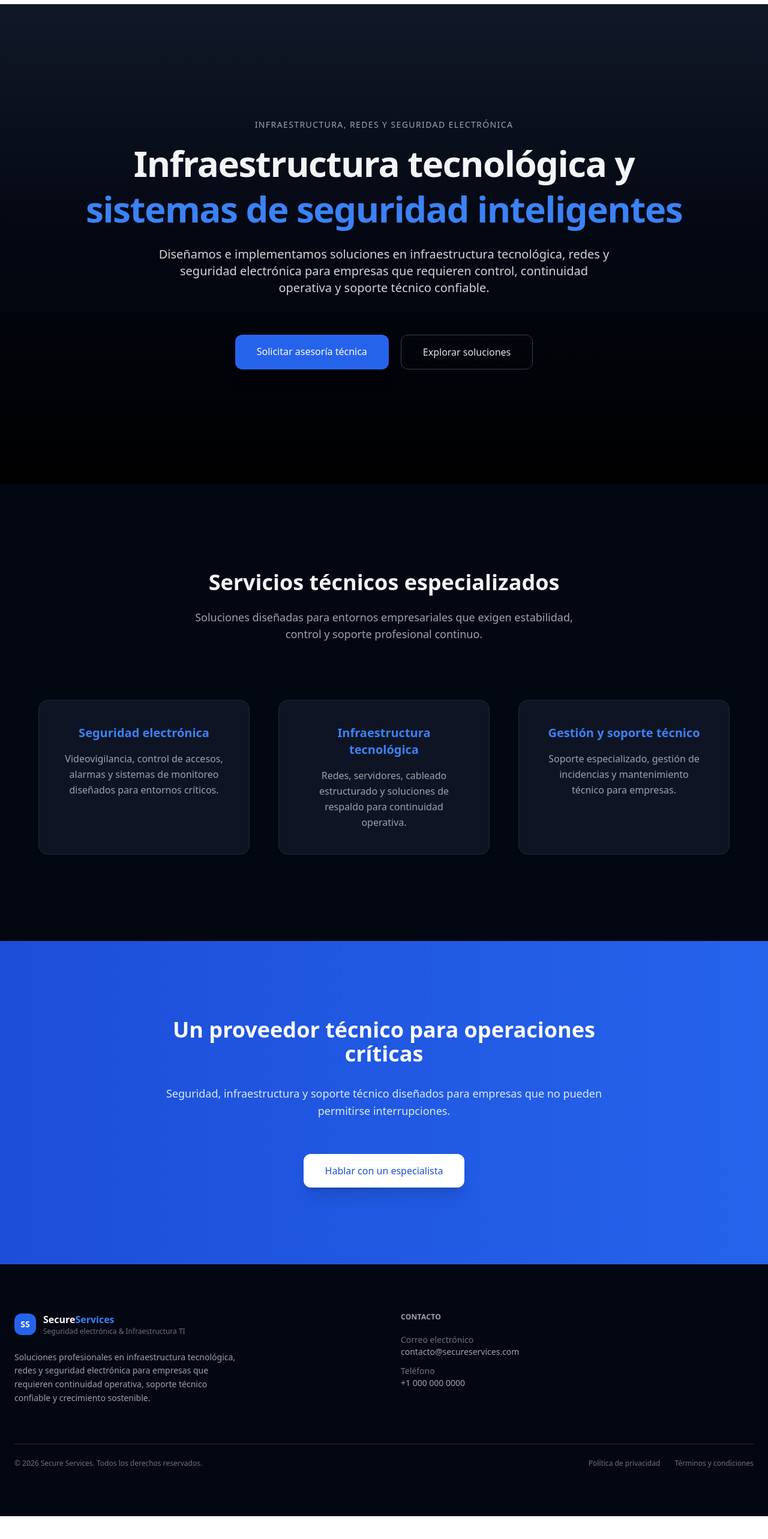
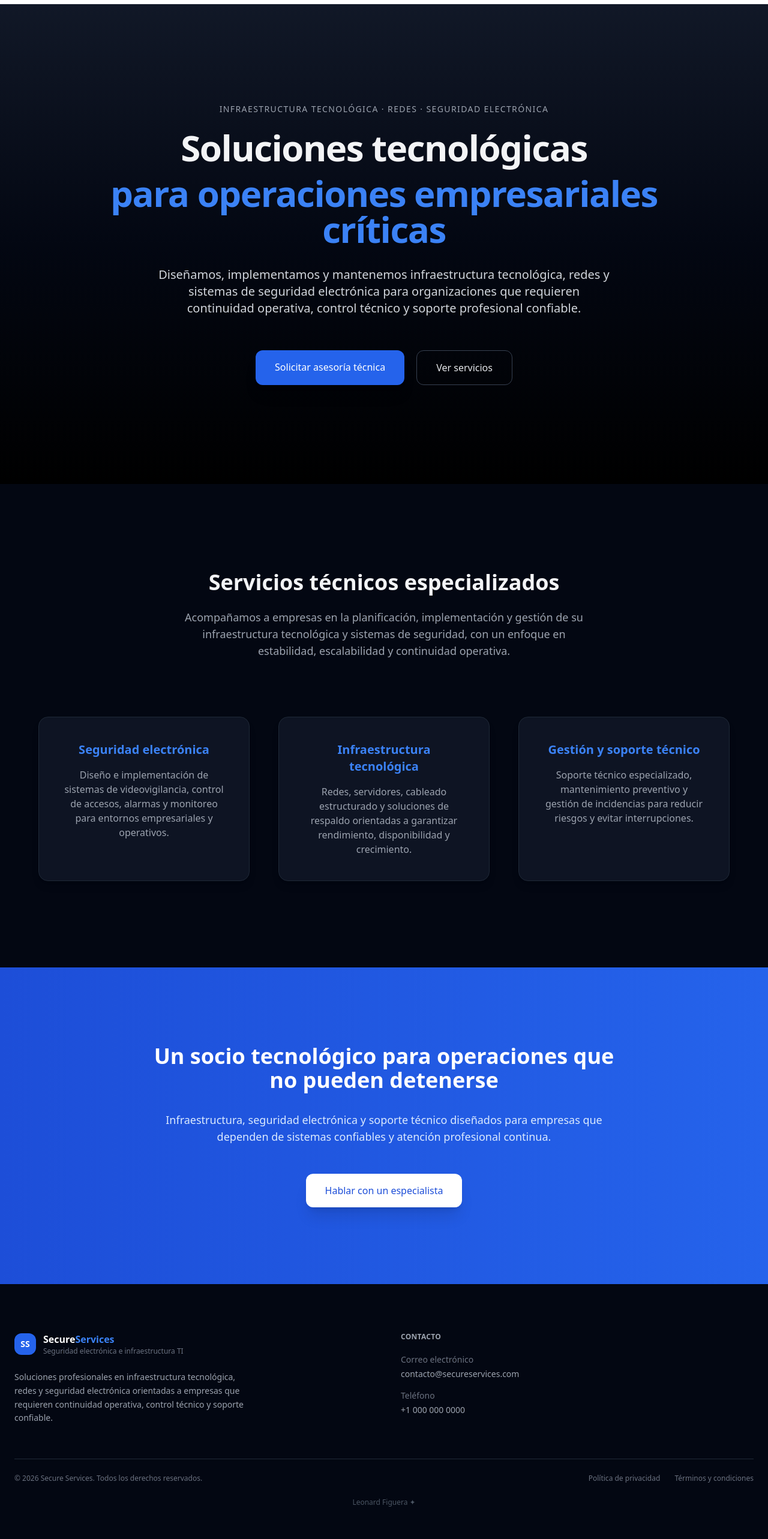
Before and after one commit to Leonard1600/secure-services-platform, a React (Vite) app in the folder client/: page / in a window 1280 px wide. Shown: the part 74-2640 px from the top of the page at 60% size. Before the commit the page ends 2602 px from the top, so only its background shows below. Built offline with nearby package versions, Linux system fonts and the light colour scheme.

Commit message:
refine public pages copy, layout and footer signature

```diff
--- a/client/src/components/layout/PublicFooter.jsx
+++ b/client/src/components/layout/PublicFooter.jsx
@@ -3,10 +3,10 @@ import { Link } from 'react-router-dom';
 const PublicFooter = () => {
   return (
     <footer className="bg-gray-950 text-gray-300">
-      <div className="max-w-7xl mx-auto px-6 py-20">
+      <div className="max-w-7xl mx-auto px-6 py-16 md:py-20">
 
         {/* ================= TOP ================= */}
-        <div className="grid grid-cols-1 md:grid-cols-2 gap-14">
+        <div className="grid grid-cols-1 md:grid-cols-2 gap-12 md:gap-14">
 
           {/* ================= BRAND ================= */}
           <div>
@@ -20,15 +20,15 @@ const PublicFooter = () => {
                   Secure<span className="text-blue-500">Services</span>
                 </span>
                 <span className="text-xs text-gray-500">
-                  Seguridad electrónica & Infraestructura TI
+                  Seguridad electrónica e infraestructura TI
                 </span>
               </div>
             </div>
 
             <p className="text-sm text-gray-400 leading-relaxed max-w-sm">
               Soluciones profesionales en infraestructura tecnológica, redes y
-              seguridad electrónica para empresas que requieren continuidad
-              operativa, soporte técnico confiable y crecimiento sostenible.
+              seguridad electrónica orientadas a empresas que requieren
+              continuidad operativa, control técnico y soporte confiable.
             </p>
           </div>
 
@@ -38,21 +38,21 @@ const PublicFooter = () => {
               Contacto
             </h4>
 
-            <ul className="space-y-3 text-sm text-gray-400">
+            <ul className="space-y-4 text-sm text-gray-400">
               <li>
-                <span className="block text-gray-500">
+                <span className="block text-gray-500 mb-1">
                   Correo electrónico
                 </span>
                 <a
                   href="mailto:contacto@secureservices.com"
-                  className="hover:text-white transition"
+                  className="hover:text-white transition break-all"
                 >
                   contacto@secureservices.com
                 </a>
               </li>
 
               <li>
-                <span className="block text-gray-500">
+                <span className="block text-gray-500 mb-1">
                   Teléfono
                 </span>
                 <a
@@ -68,12 +68,13 @@ const PublicFooter = () => {
         </div>
 
         {/* ================= BOTTOM ================= */}
-        <div className="border-t border-gray-800 mt-16 pt-6 flex flex-col md:flex-row items-center justify-between gap-4 text-xs text-gray-500">
-          <span>
+        <div className="border-t border-gray-800 mt-14 pt-6 flex flex-col md:flex-row items-center justify-between gap-4 text-xs text-gray-500">
+
+          <span className="text-center md:text-left">
             © {new Date().getFullYear()} Secure Services. Todos los derechos reservados.
           </span>
 
-          <div className="flex gap-6">
+          <div className="flex flex-wrap justify-center gap-6">
             <a href="#" className="hover:text-gray-300 transition">
               Política de privacidad
             </a>
@@ -83,6 +84,11 @@ const PublicFooter = () => {
           </div>
         </div>
 
+        {/* ================= SIGNATURE ================= */}
+        <div className="mt-6 text-center text-xs text-gray-600">
+          Leonard Figuera <span aria-hidden="true">✦</span>
+        </div>
+
       </div>
     </footer>
   );
--- a/client/src/pages/Contact.jsx
+++ b/client/src/pages/Contact.jsx
@@ -5,44 +5,46 @@ const Contact = () => {
     <main className="bg-white text-gray-800">
 
       {/* ================= HERO ================= */}
-      <section className="bg-gradient-to-b from-gray-50 to-white py-32 px-6">
+      <section className="bg-gradient-to-b from-gray-50 to-white py-28 md:py-32 px-6">
         <div className="max-w-4xl mx-auto text-center">
-          <span className="inline-flex items-center gap-2 mb-6 px-4 py-1 rounded-full text-sm font-medium bg-blue-50 text-blue-600">
+          <span className="inline-flex items-center gap-2 mb-6 px-4 py-1 rounded-full text-xs md:text-sm font-medium bg-blue-50 text-blue-600">
             Contacto profesional
           </span>
 
           <h1 className="text-4xl md:text-5xl font-bold tracking-tight mb-8">
-            Hablemos de tu proyecto
+            Hablemos de tu entorno tecnológico
           </h1>
 
-          <p className="text-lg text-gray-600 max-w-2xl mx-auto leading-relaxed">
-            Si necesitas asesoría en seguridad electrónica o infraestructura
-            tecnológica, nuestro equipo puede ayudarte a diseñar una solución
-            segura, escalable y alineada a tus objetivos.
+          <p className="text-base md:text-lg text-gray-600 max-w-2xl mx-auto leading-relaxed">
+            Si tu empresa requiere soporte en seguridad electrónica o
+            infraestructura tecnológica, podemos ayudarte a evaluar tu entorno
+            actual y definir una solución segura, escalable y alineada a tus
+            objetivos operativos.
           </p>
         </div>
       </section>
 
       {/* ================= CONTACT CARD ================= */}
-      <section className="py-32 px-6">
+      <section className="py-28 md:py-32 px-6">
         <div className="max-w-3xl mx-auto">
-          <div className="bg-white border border-gray-100 rounded-2xl shadow-sm p-12 space-y-12">
+          <div className="bg-white border border-gray-100 rounded-2xl shadow-sm p-10 md:p-12 space-y-10">
 
-            <p className="text-gray-700 text-lg leading-relaxed">
+            <p className="text-gray-700 text-base md:text-lg leading-relaxed">
               Ponte en contacto con nosotros a través de los siguientes canales.
-              Te responderemos en el menor tiempo posible con atención personalizada.
+              Analizamos tu caso y te brindamos una respuesta clara, honesta y
+              orientada a resolver tu necesidad técnica.
             </p>
 
             {/* PHONE */}
             <div>
-              <p className="text-sm font-semibold text-gray-900 mb-2">
+              <p className="text-xs font-semibold text-gray-900 mb-2 uppercase tracking-wide">
                 Teléfono / WhatsApp
               </p>
               <a
                 href="https://wa.me/10000000000"
                 target="_blank"
                 rel="noopener noreferrer"
-                className="text-blue-600 font-medium hover:underline"
+                className="text-blue-600 font-medium hover:underline text-base"
               >
                 +1 000 000 0000
               </a>
@@ -50,32 +52,33 @@ const Contact = () => {
 
             {/* EMAIL */}
             <div>
-              <p className="text-sm font-semibold text-gray-900 mb-2">
+              <p className="text-xs font-semibold text-gray-900 mb-2 uppercase tracking-wide">
                 Correo electrónico
               </p>
               <a
                 href="mailto:contacto@secureservices.com"
-                className="text-blue-600 font-medium hover:underline"
+                className="text-blue-600 font-medium hover:underline text-base"
               >
                 contacto@secureservices.com
               </a>
             </div>
 
             {/* CTA */}
-            <div className="pt-4">
+            <div className="pt-2">
               <a
                 href="https://wa.me/10000000000"
                 target="_blank"
                 rel="noopener noreferrer"
                 className="inline-flex items-center justify-center bg-blue-600 text-white px-8 py-3 rounded-xl font-medium shadow-md hover:bg-blue-700 transition"
               >
-                Escríbenos por WhatsApp
+                Contactar por WhatsApp
               </a>
             </div>
 
-            <p className="text-gray-500 text-sm pt-6 leading-relaxed">
+            <p className="text-gray-500 text-sm pt-4 leading-relaxed">
               Atendemos consultas técnicas, proyectos nuevos y solicitudes de
-              mantenimiento para empresas y particulares.
+              mantenimiento para empresas que requieren soporte confiable,
+              continuidad operativa y control de su infraestructura.
             </p>
 
           </div>
--- a/client/src/pages/Home.jsx
+++ b/client/src/pages/Home.jsx
@@ -8,84 +8,85 @@ const Home = () => {
       {/* ================= HERO ================= */}
       <header className="relative min-h-screen flex items-center justify-center overflow-hidden bg-gradient-to-b from-gray-900 via-gray-950 to-black">
         <motion.div
-          initial={{ opacity: 0, y: 20 }}
+          initial={{ opacity: 0, y: 24 }}
           animate={{ opacity: 1, y: 0 }}
           transition={{ duration: 0.6, ease: 'easeOut' }}
           className="relative z-10 max-w-6xl mx-auto px-6 text-center"
         >
-          <p className="text-sm tracking-widest text-gray-400 uppercase mb-6">
-            Infraestructura, Redes y Seguridad Electrónica
+          <p className="text-xs sm:text-sm tracking-widest text-gray-400 uppercase mb-6">
+            Infraestructura tecnológica · Redes · Seguridad electrónica
           </p>
 
           <h1 className="text-4xl md:text-5xl lg:text-6xl font-extrabold tracking-tight mb-8">
-            Infraestructura tecnológica y
+            Soluciones tecnológicas
             <span className="block text-blue-500 mt-4">
-              sistemas de seguridad inteligentes
+              para operaciones empresariales críticas
             </span>
           </h1>
 
-          <p className="text-lg md:text-xl text-gray-300 max-w-3xl mx-auto mb-16 leading-relaxed">
-            Diseñamos e implementamos soluciones en infraestructura tecnológica,
-            redes y seguridad electrónica para empresas que requieren control,
-            continuidad operativa y soporte técnico confiable.
+          <p className="text-base md:text-lg lg:text-xl text-gray-300 max-w-3xl mx-auto mb-14 leading-relaxed">
+            Diseñamos, implementamos y mantenemos infraestructura tecnológica,
+            redes y sistemas de seguridad electrónica para organizaciones que
+            requieren continuidad operativa, control técnico y soporte profesional confiable.
           </p>
 
-          <div className="flex justify-center gap-5 flex-wrap">
+          <div className="flex justify-center gap-4 sm:gap-5 flex-wrap">
             <Link
               to="/contact"
-              className="px-9 py-4 rounded-xl bg-blue-600 text-white font-medium shadow-xl hover:bg-blue-700 transition"
+              className="px-8 py-4 rounded-xl bg-blue-600 text-white font-medium shadow-xl hover:bg-blue-700 transition"
             >
               Solicitar asesoría técnica
             </Link>
 
             <Link
               to="/services"
-              className="px-9 py-4 rounded-xl border border-gray-700 text-gray-200 hover:bg-gray-800 transition"
+              className="px-8 py-4 rounded-xl border border-gray-700 text-gray-200 hover:bg-gray-800 transition"
             >
-              Explorar soluciones
+              Ver servicios
             </Link>
           </div>
         </motion.div>
       </header>
 
       {/* ================= SERVICIOS ================= */}
-      <section className="py-36 px-6 bg-gray-950">
+      <section className="py-28 md:py-36 px-6 bg-gray-950">
         <div className="max-w-6xl mx-auto text-center">
-          <div className="mb-24">
+          <div className="mb-20 md:mb-24">
             <h2 className="text-3xl md:text-4xl font-bold mb-6">
               Servicios técnicos especializados
             </h2>
-            <p className="text-gray-400 max-w-2xl mx-auto text-lg">
-              Soluciones diseñadas para entornos empresariales que exigen
-              estabilidad, control y soporte profesional continuo.
+            <p className="text-gray-400 max-w-2xl mx-auto text-base md:text-lg leading-relaxed">
+              Acompañamos a empresas en la planificación, implementación y
+              gestión de su infraestructura tecnológica y sistemas de seguridad,
+              con un enfoque en estabilidad, escalabilidad y continuidad operativa.
             </p>
           </div>
 
-          <div className="grid grid-cols-1 md:grid-cols-3 gap-12">
+          <div className="grid grid-cols-1 md:grid-cols-3 gap-10 md:gap-12">
             {[
               {
                 title: 'Seguridad electrónica',
-                desc: 'Videovigilancia, control de accesos, alarmas y sistemas de monitoreo diseñados para entornos críticos.'
+                desc: 'Diseño e implementación de sistemas de videovigilancia, control de accesos, alarmas y monitoreo para entornos empresariales y operativos.'
               },
               {
                 title: 'Infraestructura tecnológica',
-                desc: 'Redes, servidores, cableado estructurado y soluciones de respaldo para continuidad operativa.'
+                desc: 'Redes, servidores, cableado estructurado y soluciones de respaldo orientadas a garantizar rendimiento, disponibilidad y crecimiento.'
               },
               {
                 title: 'Gestión y soporte técnico',
-                desc: 'Soporte especializado, gestión de incidencias y mantenimiento técnico para empresas.'
+                desc: 'Soporte técnico especializado, mantenimiento preventivo y gestión de incidencias para reducir riesgos y evitar interrupciones.'
               }
             ].map(service => (
               <motion.article
                 key={service.title}
                 whileHover={{ y: -6 }}
                 transition={{ duration: 0.25, ease: 'easeOut' }}
-                className="bg-gray-900/80 border border-gray-800 rounded-2xl p-10 shadow-lg hover:shadow-2xl"
+                className="bg-gray-900/80 border border-gray-800 rounded-2xl p-8 md:p-10 shadow-lg hover:shadow-2xl"
               >
-                <h3 className="text-xl font-semibold mb-4 text-blue-500">
+                <h3 className="text-lg md:text-xl font-semibold mb-4 text-blue-500">
                   {service.title}
                 </h3>
-                <p className="text-gray-400 leading-relaxed">
+                <p className="text-gray-400 leading-relaxed text-sm md:text-base">
                   {service.desc}
                 </p>
               </motion.article>
@@ -95,7 +96,7 @@ const Home = () => {
       </section>
 
       {/* ================= CTA ================= */}
-      <section className="relative bg-gradient-to-r from-blue-700 to-blue-600 py-32 px-6 text-white text-center">
+      <section className="relative bg-gradient-to-r from-blue-700 to-blue-600 py-24 md:py-32 px-6 text-white text-center">
         <motion.div
           initial={{ opacity: 0 }}
           whileInView={{ opacity: 1 }}
@@ -104,17 +105,17 @@ const Home = () => {
           className="max-w-3xl mx-auto"
         >
           <h2 className="text-3xl md:text-4xl font-bold mb-8">
-            Un proveedor técnico para operaciones críticas
+            Un socio tecnológico para operaciones que no pueden detenerse
           </h2>
 
-          <p className="mb-14 text-blue-100 text-lg leading-relaxed">
-            Seguridad, infraestructura y soporte técnico diseñados para empresas
-            que no pueden permitirse interrupciones.
+          <p className="mb-12 text-blue-100 text-base md:text-lg leading-relaxed">
+            Infraestructura, seguridad electrónica y soporte técnico diseñados
+            para empresas que dependen de sistemas confiables y atención profesional continua.
           </p>
 
           <Link
             to="/contact"
-            className="inline-block bg-white text-blue-700 px-9 py-4 rounded-xl font-medium shadow-xl hover:bg-gray-100 transition"
+            className="inline-block bg-white text-blue-700 px-8 py-4 rounded-xl font-medium shadow-xl hover:bg-gray-100 transition"
           >
             Hablar con un especialista
           </Link>
```
Also changed, not shown: client/src/pages/Services.jsx (+55 -53 lines).
